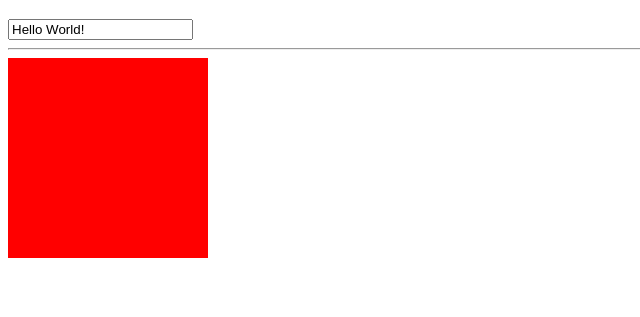
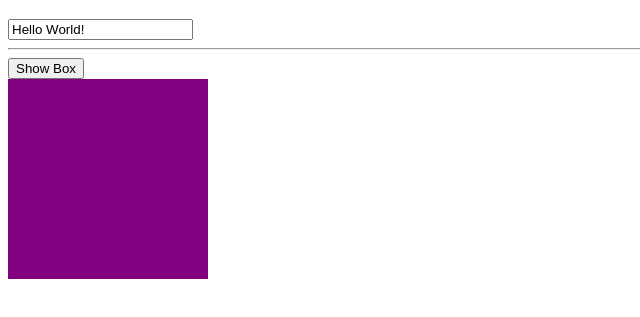
Before and after one commit to IlliaPonomarov/trash-front-end, a plain HTML site: page indx.html in a window 1280 px wide. Shown: the part 61-378 px from the top of the page, without its empty margins (0-640 px from the left). Drawn offline with nearby package versions, Linux system fonts and the light colour scheme.

Commit message:
Vue methods

```diff
--- a/indx.html
+++ b/indx.html
@@ -34,9 +34,10 @@
                 <hr/>
 
 
-        <div v-if="isVisible" class="box"></div>
-        <div v-else-if="isVisible2" class="box two"></div>
-        <div v-else="isVisible2" class="box three"></div>
+
+            <button @click="toggleBox">Show Box</button>
+            <div v-if="isVisible" class="box"></div>
+
 
         </div>
 
@@ -51,10 +52,22 @@
             data: function(){
                 return{
                     greeting: 'Hello World!',
-                    isVisible: false,
+                    isVisible: true,
                     isVisible2: true
                 }
+            },
+
+
+            methods: {
+
+                toggleBox: function () {
+                    this.isVisible = !this.isVisible
+                }
             }
+
+
+
+
 
           }).mount('#app')
 
```
